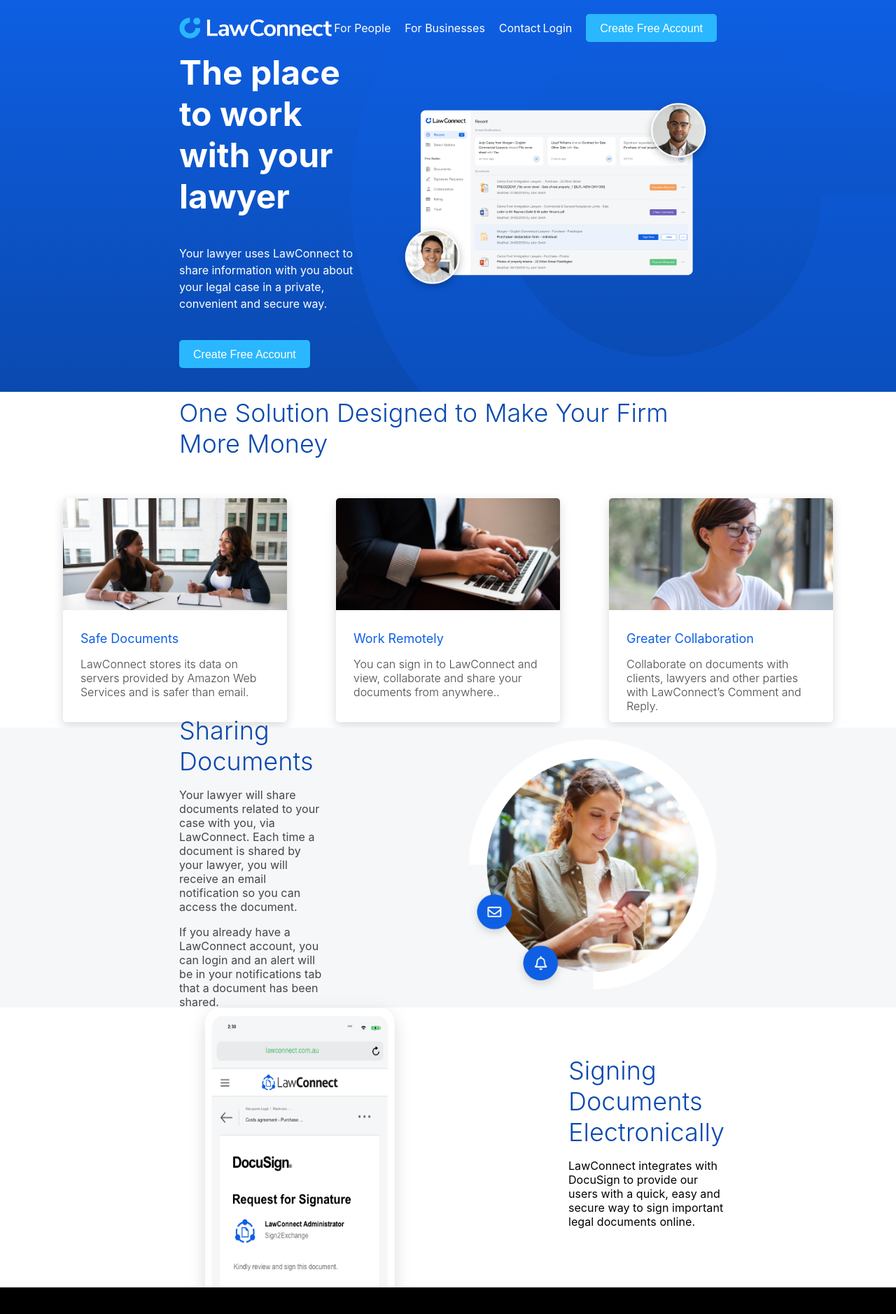
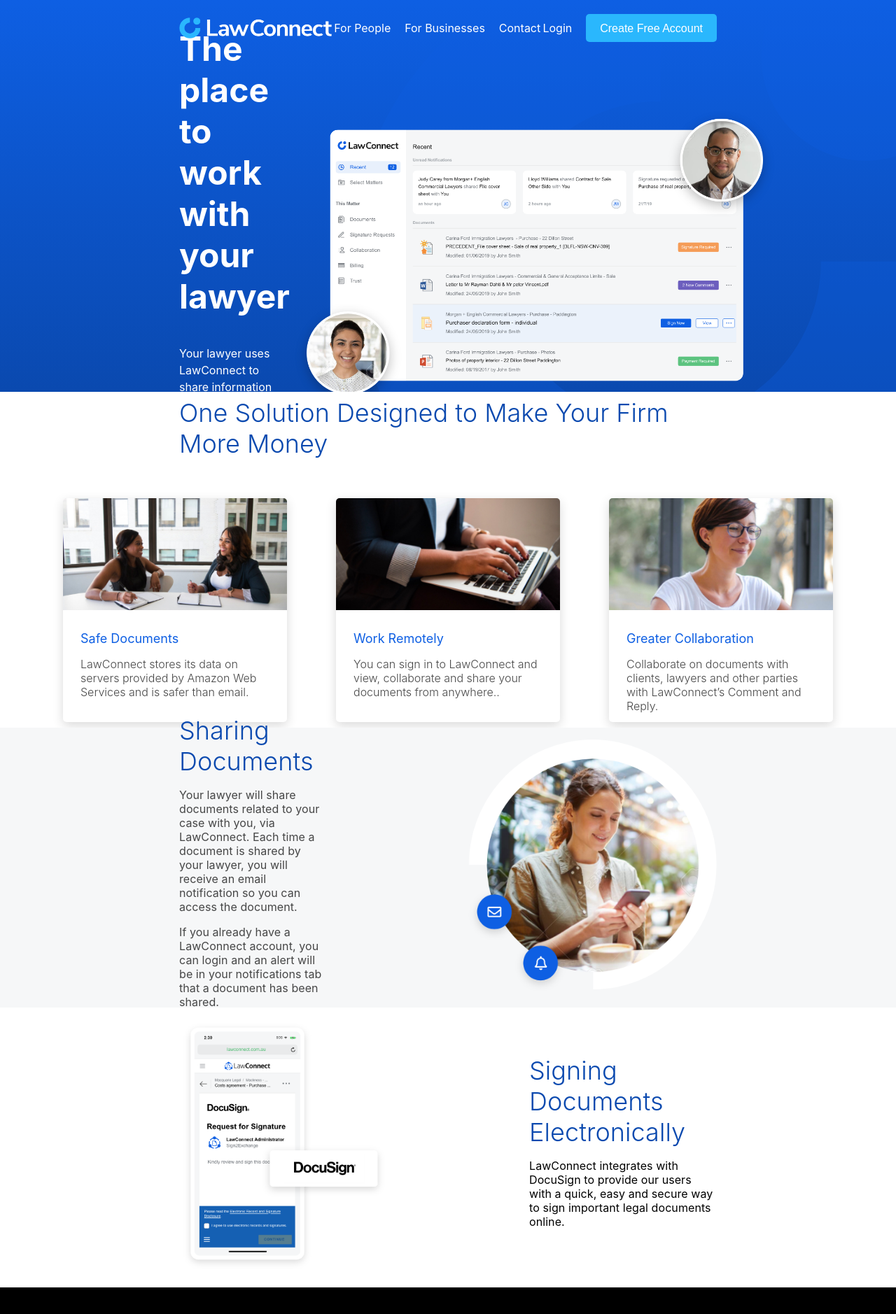
Before and after one commit to KurtReti/lawconnect, a React (Create React App) app: page / in a window 1280 px wide. Shown: the top 1878 px of the page at 70% size. Built offline with nearby package versions, Linux system fonts and the light colour scheme.

Commit message:
mobile fix

```diff
--- /dev/null
+++ b/src/components/ResponsiveImage.jsx
@@ -0,0 +1,20 @@
+import React from "react";
+
+export default function ResponsiveImage (props) {
+    return (
+      <picture className="img">
+        <source className="img-mobile"
+          media="(max-width: 1120px)"
+          srcSet={`${props.imagemobile} 1120w`}
+          sizes="1120px"
+          width={`${props.mobilewidth}`}
+        />
+        <source className="img-desktop"
+          srcSet={`${props.imagedesktop} 1280w`}
+          sizes="1280px"
+          width={`${props.desktopwidth}`}
+        />
+        <img src={`${props.imagedesktop}`}/>
+      </picture>
+    );
+   }
--- a/src/components/Signing.jsx
+++ b/src/components/Signing.jsx
@@ -1,11 +1,18 @@
 import React from "react";
 import "../css/Signing.css";
+import signingsplash from "../assets/images/lc-sign-docs-desktop@2x.png"
+import signingsplashmobile from "../assets/images/lc-sign-docs-mobile@2x.png"
+import ResponsiveImage from "./ResponsiveImage";
 
 export default function Signing(props) {
   return (
     <div className="signing">
       <div className="signingContainer">
-        <img className="signing__image" src={props.img1} srcSet={`${props.img1} 300w, ${props.img2} 1280w`} sizes="(max-width: 300px) 300px, (max-width:1120px) 1120px"></img>
+        <ResponsiveImage
+        imagemobile={signingsplashmobile}
+        imagedesktop={signingsplash}
+        mobilewidth="200px"
+        desktopwidth="300px" />
         <div className="signing__text">
           <h2 className="signing__text--title global__title">{props.title}</h2>
           <p className="signing__text--content">{props.content1}</p>
--- a/src/components/hero.jsx
+++ b/src/components/hero.jsx
@@ -2,7 +2,9 @@
 import "../css/Hero.css";
 import Button from "./button";
 import herosplash from "../assets/images/lc-hero-desktop@2x.png";
+import herosplashmobile from "../assets/images/lc-hero-mobile@2x.png"
 import herobackground from "../assets/logos/LawConnect-lcon-RGB.png";
+import ResponsiveImage from "./ResponsiveImage";
 
 export default function Hero(props) {
   return (
@@ -20,7 +22,13 @@
             <Button title="Create Free Account" />
           </div>
         </div>
-        <img className="hero__splash" src={herosplash}></img>
+        <div className="hero__splash">
+         <ResponsiveImage
+         imagemobile={herosplashmobile}
+         imagedesktop={herosplash}
+         desktopwidth="700px"
+         mobilewidth="200px" />
+        </div>
       </div>
     </div>
   );
--- a/src/css/App.css
+++ b/src/css/App.css
@@ -10,6 +10,11 @@
   align-items: center;
 }
 
+.img{
+  position: relative;
+  z-index: 1;
+}
+
 .global__title {
   color: #0a49af;
   font-weight: 300;
--- a/src/css/Hero.css
+++ b/src/css/Hero.css
@@ -44,11 +44,12 @@
 
 /* Hero Splash / Right Side */
 
-.hero__splash {
+/* .hero__splash {
   position: relative;
-  width: 60%;
-  height: 60%;
-}
+  width: 30%;
+  height: 30%;
+  z-index: 1;
+} */
 
 @media only screen and (max-width: 1120px){
   .heroContainer{
@@ -75,8 +76,7 @@
 
   }
 
-  .hero__splash{
-  }
+
 
   .hero__intro--heading {
     font-size: 32px;
```
